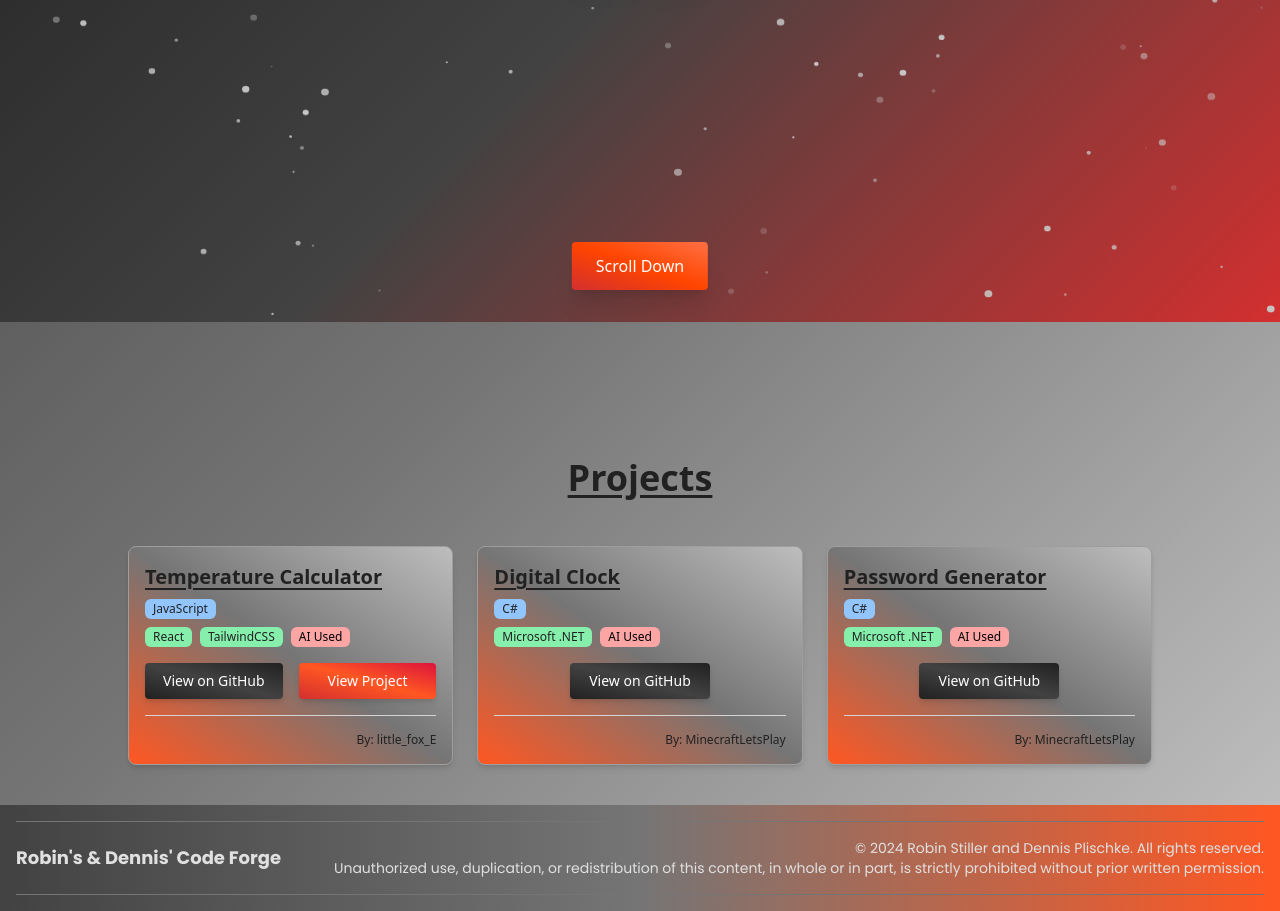
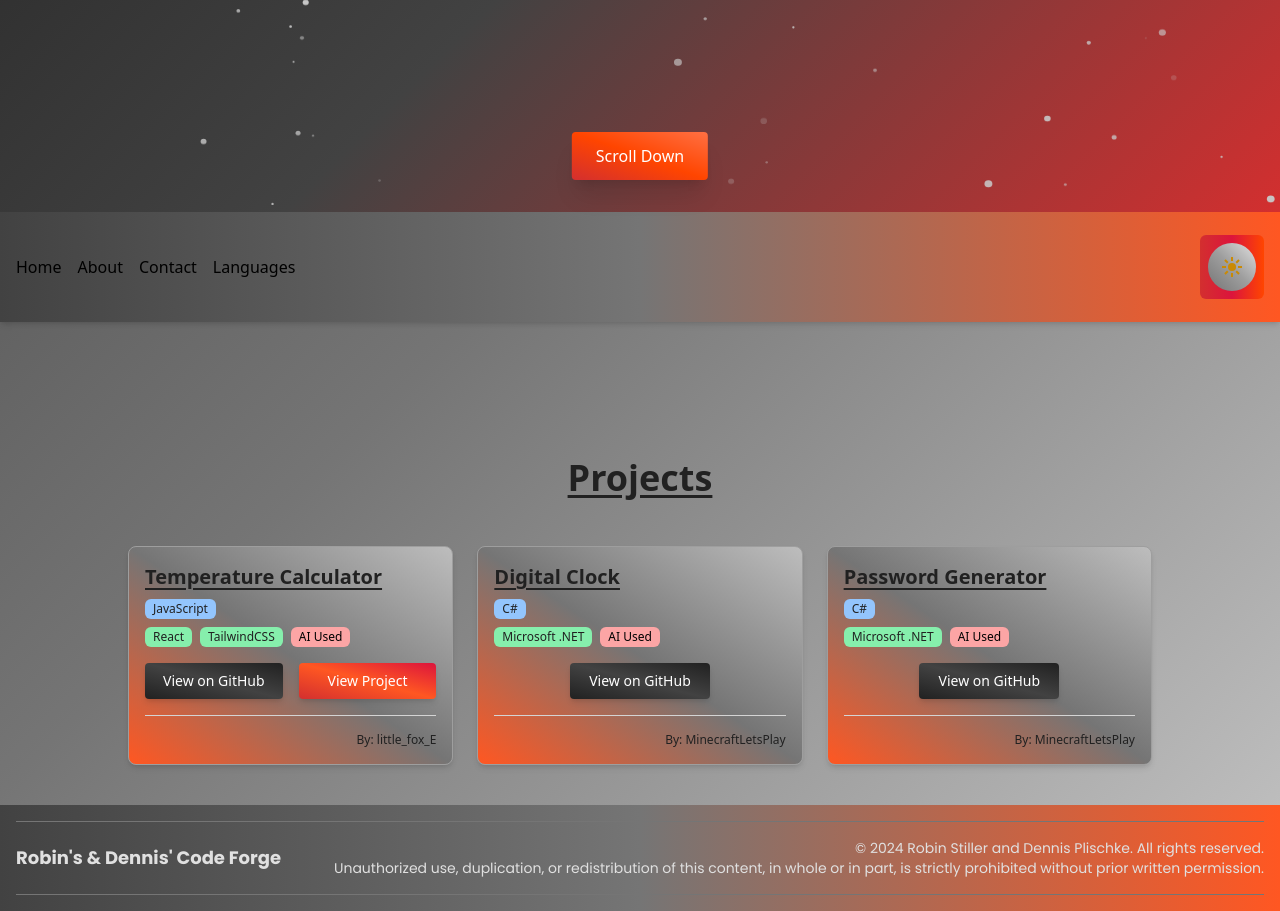
Before and after one commit to olittlefoxE/ViteReactWebsite, a React (Vite) app: page /home in a window 1280 px wide. Shown: the part 500-1411 px from the top of the page. Built offline with nearby package versions, Linux system fonts and the light colour scheme.

Commit message:
build, changed some things with the navbar but needs some fixing now

```diff
--- a/src/App.jsx
+++ b/src/App.jsx
@@ -1,6 +1,5 @@
 import { lazy, Suspense, useCallback } from "react";
 import { Routes, Route, Navigate, useNavigate } from "react-router-dom";
-import NavBar from "./components/common/NavBar";
 import Footer from "./components/common/Footer";
 import LoadingSpinner from "./components/common/LoadingSpinner";
 
@@ -21,12 +20,14 @@ const App = () => {
 
   return (
     <div className="flex min-h-screen flex-col">
-      <NavBar navigateTo={navigateTo} />
       <main className="flex-grow bg-forgeGradientAsh dark:bg-forgeGradientIron">
         <Suspense fallback={<LoadingSpinner />}>
           <Routes>
             <Route path="/" element={<Navigate to="/home" replace />} />
-            <Route path="/home" element={<HomePage />} />
+            <Route
+              path="/home"
+              element={<HomePage navigateTo={navigateTo} />}
+            />
             <Route path="/about" element={<AboutPage />} />
             <Route path="/contact" element={<ContactPage />} />
             <Route path="/languages" element={<LanguagesPage />} />
--- a/src/components/common/NavBar.jsx
+++ b/src/components/common/NavBar.jsx
@@ -1,9 +1,29 @@
 import ToggleThemeButton from "./ToggleThemeButton";
 import PropTypes from "prop-types";
+import { useEffect, useState } from "react";
 
-export const NavBar = ({ navigateTo }) => {
+const NavBar = ({ navigateTo }) => {
+  const [isSticky, setIsSticky] = useState(false);
+
+  useEffect(() => {
+    const handleScroll = () => {
+      const navBar = document.getElementById("mainNavBar");
+      if (navBar) {
+        const navBarPosition = navBar.getBoundingClientRect().top;
+        setIsSticky(navBarPosition <= 0);
+      }
+    };
+
+    window.addEventListener("scroll", handleScroll);
+    return () => window.removeEventListener("scroll", handleScroll);
+  }, []);
+
   return (
-    <nav className="sticky top-0 z-50 w-full bg-gradient-to-r from-forgeAsh via-forgeSmoke to-fireGlow py-[20px] shadow-md dark:from-forgeDark dark:via-forgeGrayDark dark:to-emberAsh">
+    <nav
+      id="mainNavBar"
+      className={`w-full bg-gradient-to-r from-forgeAsh via-forgeSmoke to-fireGlow py-[20px] shadow-md dark:from-forgeDark dark:via-forgeGrayDark dark:to-emberAsh
+        ${isSticky ? "fixed top-0 z-50" : ""}`}
+    >
       <div className="mx-auto flex h-[70px] max-w-7xl items-center justify-between px-4">
         <div className="flex space-x-4">
           <button onClick={() => navigateTo("/home")}>Home</button>
--- a/src/pages/HomePage.jsx
+++ b/src/pages/HomePage.jsx
@@ -2,6 +2,7 @@ import AnimationPanel from "../components/hero/AnimationPanel";
 import IntroTitle from "../components/hero/IntroTitle";
 import ScrollButton from "../components/hero/ScrollButton";
 import ProjectsContent from "./ProjectsContent";
+import NavBar from "../components/common/NavBar";
 
 const HomePage = () => {
   return (
@@ -13,13 +14,15 @@ const HomePage = () => {
         </div>
       </section>
 
-      <div className="relative flex justify-center">
+      <section className="relative flex justify-center">
         <ScrollButton targetId="mainContent" />
-      </div>
+      </section>
 
-      <div id="mainContent">
+      <NavBar />
+
+      <section id="mainContent">
         <ProjectsContent />
-      </div>
+      </section>
     </>
   );
 };
--- a/src/pages/ProgrammingLanguagesPage.jsx
+++ b/src/pages/ProgrammingLanguagesPage.jsx
@@ -33,6 +33,7 @@ const ProgrammingLanguagesPage = () => {
   };
 
   return (
+    <>
       <div className="min-h-screen py-10">
         <div className="container mx-auto max-w-6xl">
           <h1 className="font-Exo mb-12 mt-24 text-center text-4xl font-extrabold text-forgeDark underline underline-offset-4 dark:text-forgeGrayBase">
@@ -53,7 +54,8 @@ const ProgrammingLanguagesPage = () => {
                 onClick={toggleDropdown}
                 className="rounded-md border border-gray-300 bg-white px-4 py-2 shadow-sm focus:outline-none dark:border-forgeSmoke dark:bg-forgeAsh dark:text-forgeGrayLight"
               >
-              Sort by: {sortOption === "alphabetical" ? "Alphabetical" : "Year"}
+                Sort by:{" "}
+                {sortOption === "alphabetical" ? "Alphabetical" : "Year"}
               </button>
 
               {dropdownOpen && (
@@ -97,6 +99,7 @@ const ProgrammingLanguagesPage = () => {
           </div>
         </div>
       </div>
+    </>
   );
 };
 
--- a/src/pages/ProjectsContent.jsx
+++ b/src/pages/ProjectsContent.jsx
@@ -3,6 +3,7 @@ import ProjectsPanelData from "../data/ProjectsPanelData";
 
 export const ProjectsContent = () => {
   return (
+    <>
       <section className="py-10">
         <div className="containers min-h-4xl mx-auto max-w-5xl">
           <h1 className="font-Exo mb-12 mt-24 text-center text-4xl font-extrabold text-forgeDark underline underline-offset-4 dark:text-forgeGrayBase">
@@ -20,6 +21,7 @@ export const ProjectsContent = () => {
           </div>
         </div>
       </section>
+    </>
   );
 };
 
```
Also changed, not shown: src/pages/AboutPage.jsx (+6 -4 lines), src/pages/ContactPage.jsx (+7 -2 lines), 10 other files (tests, documents, lock files or other folders). Lines whose indentation alone changed are shown as unchanged.
